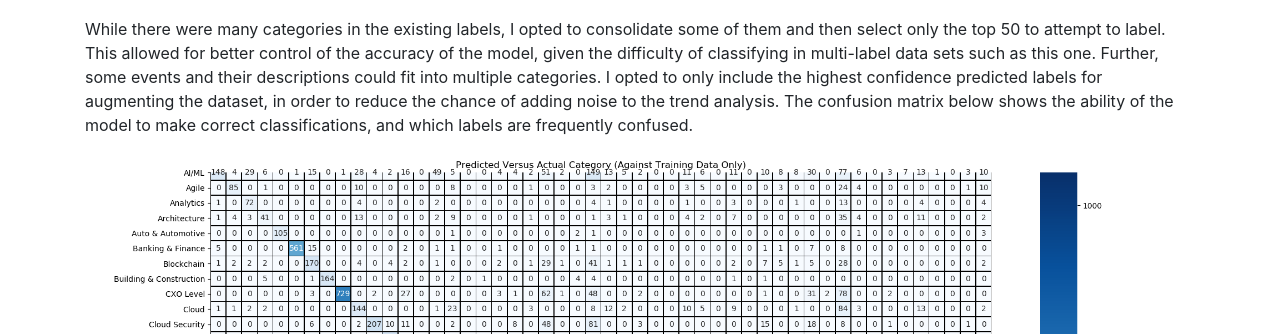
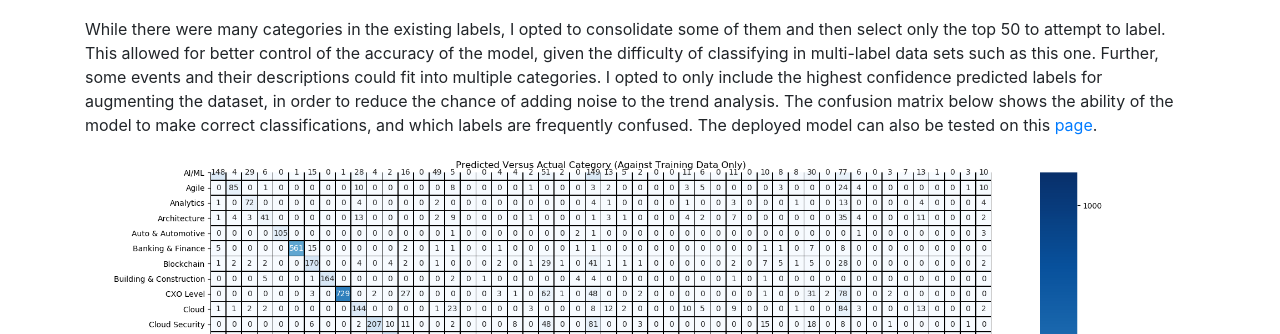
Before and after one commit to epcarraway/capstone, a Flask app: page /training in a window 1280 px wide. Shown: the part 818-1152 px from the top of the page. Run offline with Flask 2, Linux system fonts and the light colour scheme; parts of the project's set-up code (start-up, migrations or seed data) failed here and were passed over; some libraries are stand-ins or nearby versions.

Commit message:
removed extra div

```diff
--- a/templates/training.html
+++ b/templates/training.html
@@ -5,10 +5,9 @@
     <p>In order to track trends in technology and security conferences and identify potentially disruptive technologies, we needed to ensure that most events had categories. However many of the events only had names and descriptions, while a smaller percentage had categories. To overcome this, I used a machine learning model to infer categories of conference events based on conference titles and descriptions. The current model uses Term Frequency-Inverse Document Frequency (TF-IDF) and Logistic Regression with 50 possible labels, trained on the events that had them. This allowed me to augment the data with additional categories.
     </p>
     <p><img src="{{ url_for('static', filename='tfidf-categorizer-histogram.png') }}" class="img-fluid" alt="histogram"></p>
-    <p>While there were many categories in the existing labels, I opted to consolidate some of them and then select only the top 50 to attempt to label. This allowed for better control of the accuracy of the model, given the difficulty of classifying in multi-label data sets such as this one. Further, some events and their descriptions could fit into multiple categories. I opted to only include the highest confidence predicted labels for augmenting the dataset, in order to reduce the chance of adding noise to the trend analysis. The confusion matrix below shows the ability of the model to make correct classifications, and which labels are frequently confused.
+    <p>While there were many categories in the existing labels, I opted to consolidate some of them and then select only the top 50 to attempt to label. This allowed for better control of the accuracy of the model, given the difficulty of classifying in multi-label data sets such as this one. Further, some events and their descriptions could fit into multiple categories. I opted to only include the highest confidence predicted labels for augmenting the dataset, in order to reduce the chance of adding noise to the trend analysis. The confusion matrix below shows the ability of the model to make correct classifications, and which labels are frequently confused. The deployed model can also be tested on this <a href="../classifier">page</a>.
     </p>
     <p><img src="{{ url_for('static', filename='tfidf-categorizer-confusion.png') }}" class="img-fluid" alt="histogram"></p>
-    </div>
   </div>
 {% endblock %}
 {% block javascript %}
```
